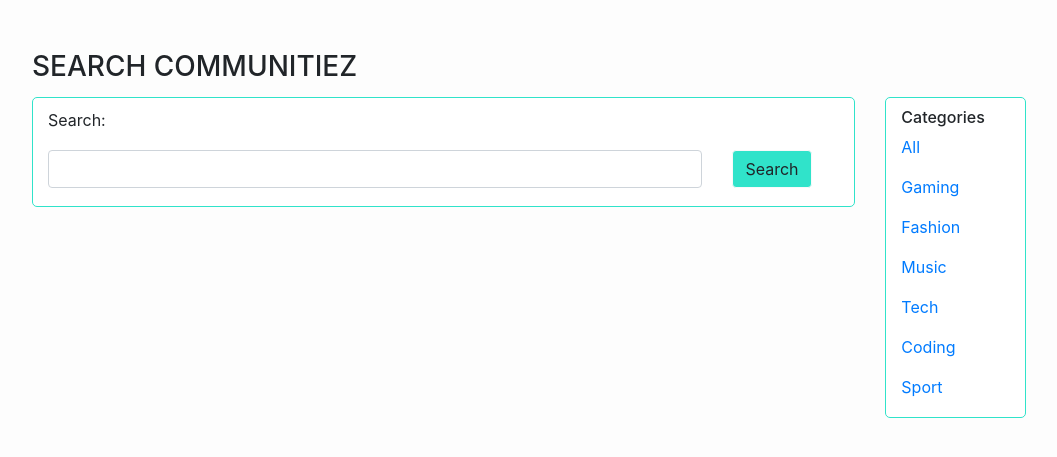
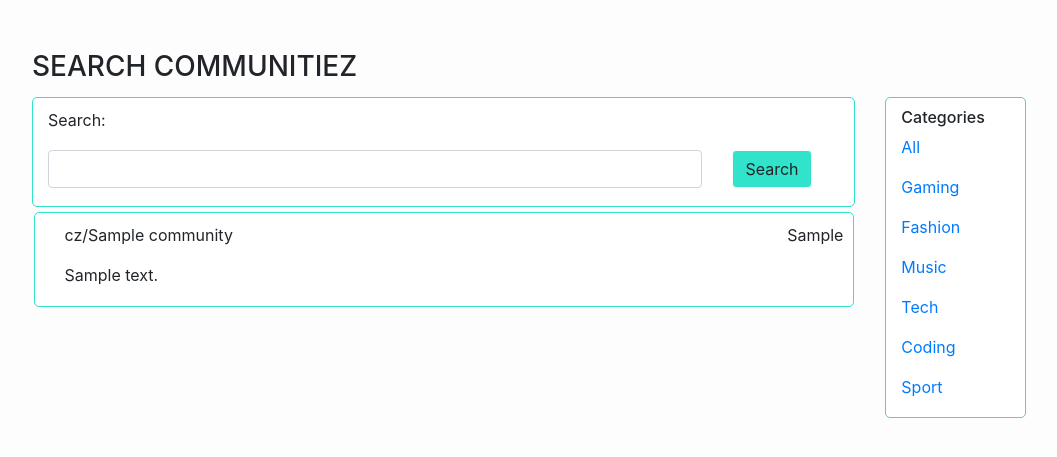
Before and after one commit to cerisilv123/communitiez, a Flask app: page /search_communitiez in a window 1280 px wide. Shown: the part 68-525 px from the top of the page, without its empty margins (111-1168 px from the left). Run offline with Flask 2, Linux system fonts and the light colour scheme; a user stored in the database is signed in; tables that the repository leaves empty hold one stand-in row (values such as "Sample post").

Commit message:
Created else conditional statement for search_communitiez view function

```diff
--- a/website/static/css/styles.css
+++ b/website/static/css/styles.css
@@ -85,21 +85,17 @@ h1 {
     margin-top: 50px;
 }
 
-.home-post, .search-bar {
+.home-post, .search-bar, .search-communitiez-content, .home-categories {
     margin-top: 5px;
 }
 
-.home-categories {
-    margin-top: 5px;
-}
-
-.home-post, .home-categories, .search-bar, .create-form, .community-page-about-box, .community-page-post {
+.home-post, .home-categories, .search-bar, .create-form, .community-page-about-box, .community-page-post, .search-communitiez-content {
     background-color: white;
     border: 0.5px solid #30E3CA;
     border-radius: 5px;
 }
 
-.home-post-content, .home-categories-content, .search-bar-content, .create-form-content {
+.home-post-content, .home-categories-content, .search-bar-content, .create-form-content, .search-communitiez-content {
     padding: 10px 15px 2.5px 15px;
 }
 
@@ -111,6 +107,11 @@ h1 {
 
 .btn-search {
     background-color: #30E3CA;
+}
+
+.search-communitiez-content {
+    margin-left: 1.5px;
+    margin-right: 1.5px;
 }
 
 /* create_community page */
--- a/website/templates/search_communitiez.html
+++ b/website/templates/search_communitiez.html
@@ -53,6 +53,17 @@
           </form>
         </div>
       </div>
+      {% for community in communitiez_list %}
+          <div class="row search-communitiez-content">
+            <div class="col-lg-11">
+              <p>cz/{{community[0]}}</p>
+              <p>{{community[2]}}</p>
+            </div>
+            <div class="col-lg-1">
+              <p>{{community[1]}}</p>
+            </div>
+          </div>
+        {% endfor %}
     </div>
     <div class="col-lg-2">
       <div class="home-categories">
@@ -71,4 +82,4 @@
   </div>
 </div>
 
-  {% endblock %}
+{% endblock %}
--- a/website/views.py
+++ b/website/views.py
@@ -17,7 +17,21 @@ def home():
 @view.route('/search_communitiez')
 @login_required
 def search_communitiez():
-    return render_template("search_communitiez.html")
+
+    if request.method == 'POST':
+        return print("Post test")
+    else:
+        communitiez_list = []
+        communities = Community.query.all()
+        for x in communities:
+            community = []
+            community.append(x.name)
+            community.append(x.category)
+            community.append(x.about)
+            communitiez_list.append(community)
+
+        return render_template('search_communitiez.html', communitiez_list = communitiez_list)
+
 
 @view.route('create_community', methods=["POST", "GET"])
 @login_required
```
